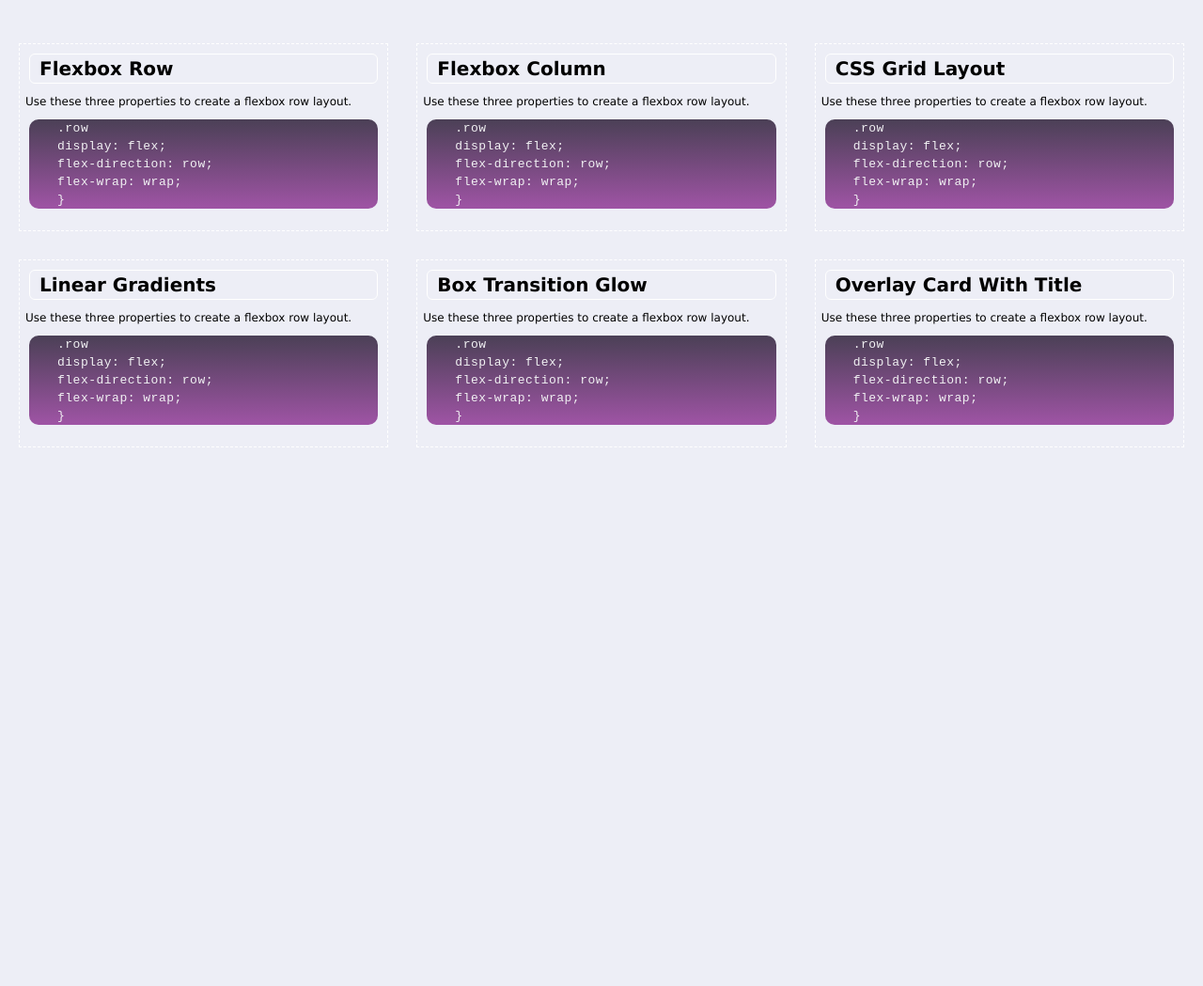
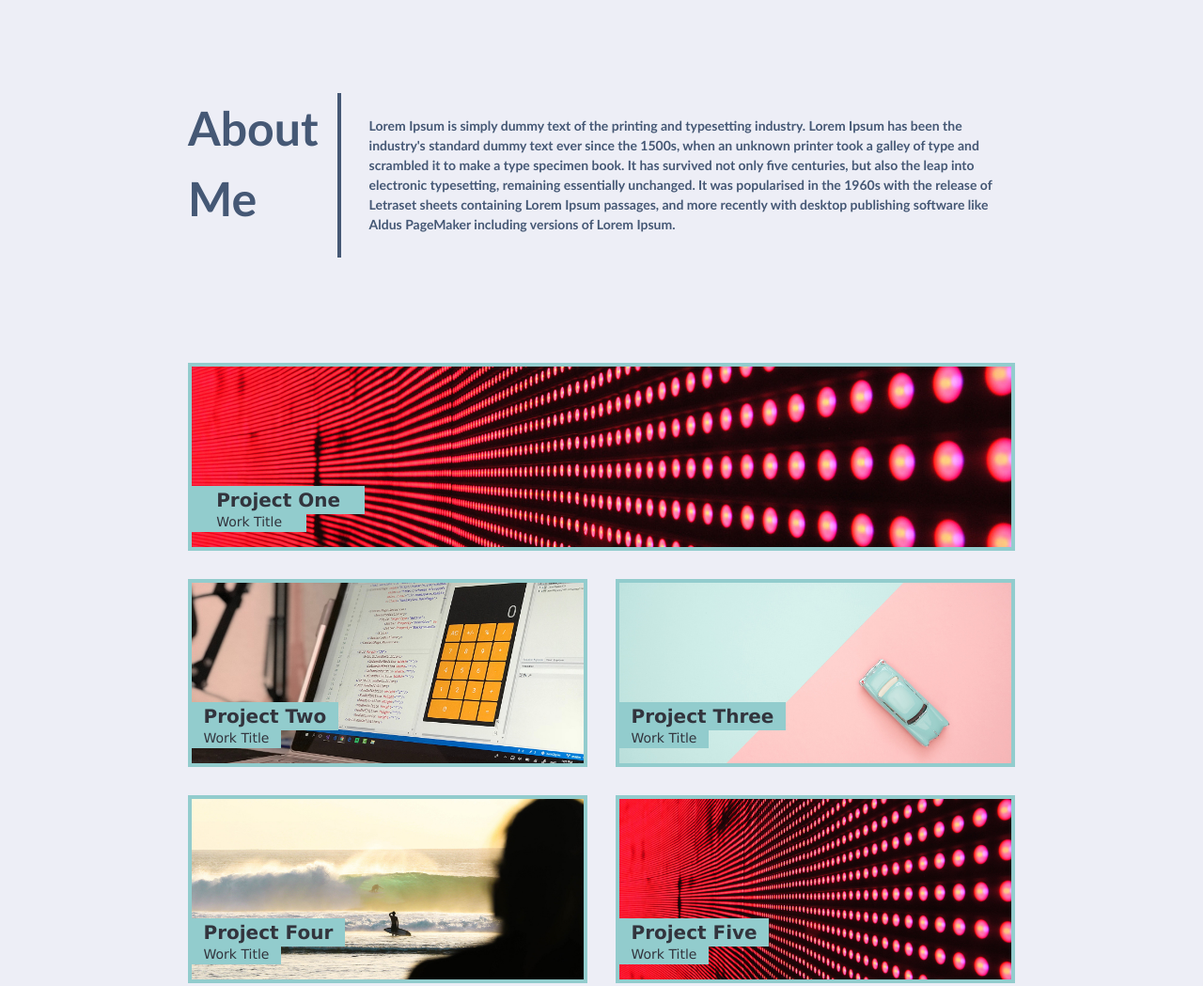
Before and after one commit to mtdconlon/mtdconlon_module_challenge_2, a plain HTML site: page index.html in a window 1280 px wide. Shown: the part 440-1489 px from the top of the page at 94% size. Before the commit the page ends 936 px from the top, so only its background shows below. Drawn offline with Linux system fonts and the light colour scheme.

Commit message:
updated HTML and CSS with the header, about me, work, and contact us framework now in place

```diff
--- a/assets/style.css
+++ b/assets/style.css
@@ -4,6 +4,8 @@
 
 :root {
   --header-colour: #92cccd;
+  --font-color: #32343d;
+  --background-color: #edeef6;
 }
 
 body {
@@ -11,17 +13,17 @@ body {
   padding: 0;
   font-family: 'Trebuchet MS', 'Lucida Sans Unicode', 'Lucida Grande', 'Lucida Sans', Arial, sans-serif;
   line-height: 1.5;
-  background-color: #edeef6;
+  background-color: var(--background-color);
 }
 
 /*header style*/
 .header {
   padding: 20px;
   font-family: 'Trebuchet MS', 'Lucida Sans Unicode', 'Lucida Grande', 'Lucida Sans', Arial, sans-serif;
-  background-color: #32343d;
-  color: #32343d
-  ;
+  background-color: var(--font-color);
+  color: var(--font-color);
 }
+
 /*header h1 style*/
 .header h1 {
   display: inline-block;
@@ -48,6 +50,7 @@ body {
 .header nav ul {
   list-style-type: none;
 }
+
 /*header nav ul li style(formerly div ul li)*/
 .header nav ul li {
   display: inline-block;
@@ -65,92 +68,184 @@ body {
 }
 
 .hero-banner h2 {
-  display:inline-block;
+  display: inline-block;
   background-color: var(--header-colour);
-  color: #32343d;
+  color: var(--font-color);
   left: 81%;
   bottom: 45.5%;
-  position: absolute;;
+  position: absolute;
+  ;
+}
+
+.about-me {
+  color: var(--font-color)
 }
 
 p {
   margin: 0;
 }
 
-.containerGrid {
+/*about me section starts*/
+
+.aboutmecontainerGrid {
   display: grid;
   margin: 60px 20px 20px;
   align-items: center;
-  grid-template-columns: repeat(3, 1fr);
-  grid-template-rows: repeat(2, 1fr);
+  grid-template-columns: 1fr 8fr;
+  grid-template-rows: 0;
   grid-column-gap: 30px;
   grid-row-gap: 30px;
+  margin: 200px;
   grid-template-areas:
-      "flexboxRow flexboxColumn cssgridLayout"
-      "linearGradients boxtransitionGlow overlaycardwithTitle";
+    "about-me-heading about-me-content ";
 }
 
-.containerGrid h2 {
+.about-me-heading {
+  grid-area: about-me-heading;
+  border-right: 4px solid #455875;
+  font-size: 50px;
+  height: 175px;
+  padding-right: 20px;
+  color: #455875;
+}
+
+.about-me-content {
+  grid-area: about-me-content;
+  font-size: 14px;
+  color: #455875;
+}
+
+
+
+/*about me section ends*/
+
+/*work container section starts*/
+.workcontainerGrid {
+  display: grid;
+  margin: 60px 20px 20px;
+  align-items: center;
+  grid-template-columns: repeat(2, 1fr);
+  grid-template-rows: repeat(3, 1fr);
+  grid-column-gap: 30px;
+  grid-row-gap: 30px;
+  margin: 200px;
+  grid-template-areas:
+    "projectone projectone "
+    "projecttwo projectthree"
+    "projectfour projectfive";
+}
+
+.workcontainerGrid h2 {
+  display: inline-block;
+  position: absolute;
   font-size: 20px;
-  color: var(--headingcolor);
-  padding-left: 10px;
+  left: 0%;
+  bottom: 10%;
+  color: var(--font-color);
+  padding-right: 3%;
+  padding-left: 3%;
   text-align: start;
-  margin: 10px;
-  border: 1px solid white;
-  border-radius: 6px;
+  background-color: var(--header-colour);
   font-family: 'Lucida Sans', 'Lucida Sans Regular', 'Lucida Grande', 'Lucida Sans Unicode', Geneva, Verdana, sans-serif;
 }
 
-.containerGrid p {
-  color: var(--headingcolor);
-  padding-left: 6px;
+.workcontainerGrid h3 {
+  display: inline-block;
+  position: absolute;
+  font-size: 14px;
+  font-weight: 300;
+  left: 0%;
+  bottom: 1%;
+  color: var(--font-color);
+  padding-right: 3%;
+  padding-left: 3%;
+  text-align: start;
+  background-color: var(--header-colour);
   font-family: 'Lucida Sans', 'Lucida Sans Regular', 'Lucida Grande', 'Lucida Sans Unicode', Geneva, Verdana, sans-serif;
-  font-size: 12px;
 }
 
-code {
-  color: #f1f1f3;
-  display: flex;
-  padding-left: 30px;
-  background: linear-gradient(0deg, rgba(159, 84, 165, 1) 0%, rgba(75, 64, 86, 1) 100%);
-  border-radius: 10px;
-  letter-spacing: 0.5px;
-  line-height: 19px;
-  margin: 10px;
+.workcontainerGrid img {
+  object-fit: cover;
+  height: 100%;
+  width: 100%;
 }
 
-.flexboxRow {
-  grid-area: flexboxRow;
+.projectone {
+  grid-area: projectone;
+  position: relative;
   height: 200px;
-  border: 1.5px dashed white;
+  border: 4px solid var(--header-colour);
 }
 
-.flexboxColumn {
-  grid-area: flexboxColumn;
+.projecttwo {
+  grid-area: projecttwo;
+  position: relative;
   height: 200px;
-  border: 1.5px dashed white;
+  border: 4px solid var(--header-colour);
 }
 
-.cssgridLayout {
-  grid-area: cssgridLayout;
+.projectthree {
+  grid-area: projectthree;
+  position: relative;
   height: 200px;
-  border: 1.5px dashed white;
+  border: 4px solid var(--header-colour);
 }
 
-.linearGradients {
-  grid-area: linearGradients;
+.projectfour {
+  grid-area: projectfour;
   height: 200px;
-  border: 1.5px dashed white;
+  position: relative;
+  border: 4px solid var(--header-colour);
 }
 
-.boxtransitionGlow {
-  grid-area: boxtransitionGlow;
+.projectfive {
+  grid-area: projectfive;
   height: 200px;
-  border: 1.5px dashed white;
+  position: relative;
+  border: 4px solid var(--header-colour);
 }
 
-.overlaycardwithTitle {
-  grid-area: overlaycardwithTitle;
-  height: 200px;
-  border: 1.5px dashed white;
+/*work container section ends*/
+
+/*contact me style*/
+.contact-me {
+  display: flex;
+  padding: 20px;
+  font-family: 'Trebuchet MS', 'Lucida Sans Unicode', 'Lucida Grande', 'Lucida Sans', Arial, sans-serif;
+  background-color: var(--background-color);
+  color: var(--font-color);
 }
+
+/*contact me h1 style*/
+.contact-me h1 {
+  display: inline-block;
+  font-size: 48px;
+  background-color:
+}
+
+/*contact-me nav style(formerly div)*/
+.contact-me nav {
+  padding-top: 15px;
+  margin-right: 20px;
+  word-spacing: 80px;
+  float: right;
+  font-family: 'Gill Sans', 'Gill Sans MT', Calibri, 'Trebuchet MS', sans-serif;
+  font-size: 20px;
+}
+
+.contact-me nav a {
+  color: var(--font-color);
+  text-decoration-line: underline;
+  text-decoration-thickness: 5px;
+}
+
+/*contact-me nav ul style(formerly div ul)*/
+.contact-me nav ul {
+  list-style-type: none;
+}
+
+/*contact-me nav ul li style(formerly div ul li)*/
+.contact-me nav ul li {
+  display: inline-block;
+  margin-left: 25px;
+}
--- a/index.html
+++ b/index.html
@@ -40,38 +40,74 @@
     </div>
   </section>
 
-  <!-- work container gird-->
-  <div class="containerGrid">
-    <div class="flexboxRow">
-        <h2>Flexbox Row</h2>
-        <p>Use these three properties to create a flexbox row layout.</p>
-        <code>.row <br>display: flex;<br>flex-direction: row;<br>flex-wrap: wrap;<br>}</code>
+  <!-- about me section starts -->
+  <section class="about-me">
+    <div class="aboutmecontainerGrid">
+      <h1 class="about-me-heading">About Me<h1>
+          <p class="about-me-content">Lorem Ipsum is simply dummy text of the printing and typesetting industry. Lorem
+            Ipsum has been the industry's standard dummy text ever since the 1500s, when an unknown printer took a
+            galley of type and scrambled it to make a type specimen book. It has survived not only five centuries, but
+            also the leap into electronic typesetting, remaining essentially unchanged. It was popularised in the 1960s
+            with the release of Letraset sheets containing Lorem Ipsum passages, and more recently with desktop
+            publishing software like Aldus PageMaker including versions of Lorem Ipsum.
+          </p>
     </div>
-    <div class="flexboxColumn">
-        <h2>Flexbox Column</h2>
-        <p>Use these three properties to create a flexbox row layout.</p>
-        <code>.row <br>display: flex;<br>flex-direction: row;<br>flex-wrap: wrap;<br>}</code>
+  </section>
+  <!-- about me section ends -->
+
+  <!-- work container section starts-->
+  <section class="work">
+    <div class="workcontainerGrid">
+      <div class="projectone">
+        <img src="./images/02-portfolio-1.jpg" alt="alt text test">
+        <h2>Project One</h2>
+        <h3>Work Title</h3>
       </div>
-    <div class="cssgridLayout">
-        <h2>CSS Grid Layout</h2>
-        <p>Use these three properties to create a flexbox row layout.</p>
-        <code>.row <br>display: flex;<br>flex-direction: row;<br>flex-wrap: wrap;<br>}</code>
+      <div class="projecttwo">
+        <img src="./images/02-portfolio-2.jpg" alt="alt text test">
+        <h2>Project Two</h2>
+        <h3>Work Title</h3>
       </div>
-    <div class="linearGradients">
-        <h2>Linear Gradients</h2>
-        <p>Use these three properties to create a flexbox row layout.</p>
-        <code>.row <br>display: flex;<br>flex-direction: row;<br>flex-wrap: wrap;<br>}</code>
+      <div class="projectthree">
+        <img src="./images/02-portfolio-3.jpg" alt="alt text test">
+        <h2>Project Three</h2>
+        <h3>Work Title</h3>
       </div>
-    <div class="boxtransitionGlow">
-        <h2>Box Transition Glow</h2>
-        <p>Use these three properties to create a flexbox row layout.</p>
-        <code>.row <br>display: flex;<br>flex-direction: row;<br>flex-wrap: wrap;<br>}</code>
+      <div class="projectfour">
+        <img src="./images/02-portfolio-4.jpg" alt="alt text test">
+        <h2>Project Four</h2>
+        <h3>Work Title</h3>
       </div>
-    <div class="overlaycardwithTitle">
-        <h2>Overlay Card With Title</h2>
-        <p>Use these three properties to create a flexbox row layout.</p>
-        <code>.row <br>display: flex;<br>flex-direction: row;<br>flex-wrap: wrap;<br>}</code>
+      <div class="projectfive">
+        <img src="./images/02-portfolio-1.jpg" alt="alt text test">
+        <h2>Project Five</h2>
+        <h3>Work Title</h3>
       </div>
+  </section>
+  <!-- work container section starts-->
+
+
+  <!--contact me section-->
+  <section class="contact-me">
+    <h1>Contact Me</h1>
+    <!--nav-->
+    <nav>
+      <ul>
+        <li>
+          <a href="#about-me">+447895804629</a>
+        </li>
+        <li>
+          <a href="#work">test.com</a>
+        </li>
+        <li>
+          <a href="#contact-me">Github</a>
+        </li>
+        <li>
+          <a href="#resume">LinkedIn</a>
+        </li>
+      </ul>
+    </nav>
+    </header>
 
     </main>
 </body>
```
Lines whose indentation alone changed are shown as unchanged.
